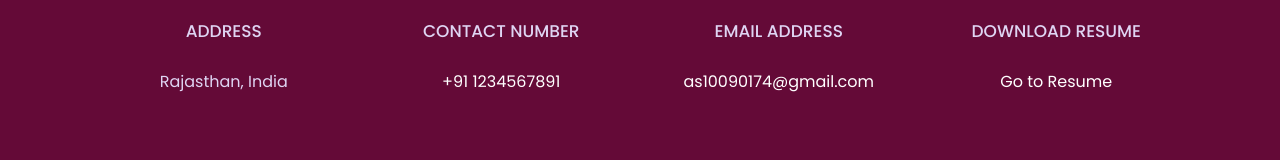
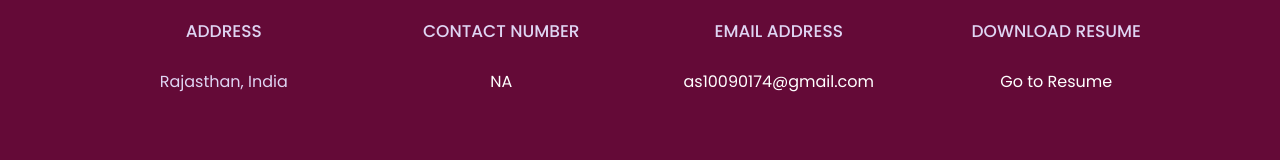
Before and after one commit to AnkitaS99/Portfolio, a plain HTML site: page index.html in a window 1280 px wide. Shown: the part 4031-4191 px from the top of the page. Drawn offline with Linux system fonts and the light colour scheme; files whose address does not match are found by name.

Commit message:
Update index.html

```diff
--- a/index.html
+++ b/index.html
@@ -543,7 +543,7 @@
           			<span class="icon-phone2"></span>
           		</div>
           		<h3 class="mb-4">Contact Number</h3>
-	            <p><a href="tel://0101010101">+91 1234567891</a></p>
+	            <p><a href="tel://0101010101"> NA </a></p>
 	          </div>
           </div>
           <div class="col-md-6 col-lg-3 d-flex ftco-animate">
```
